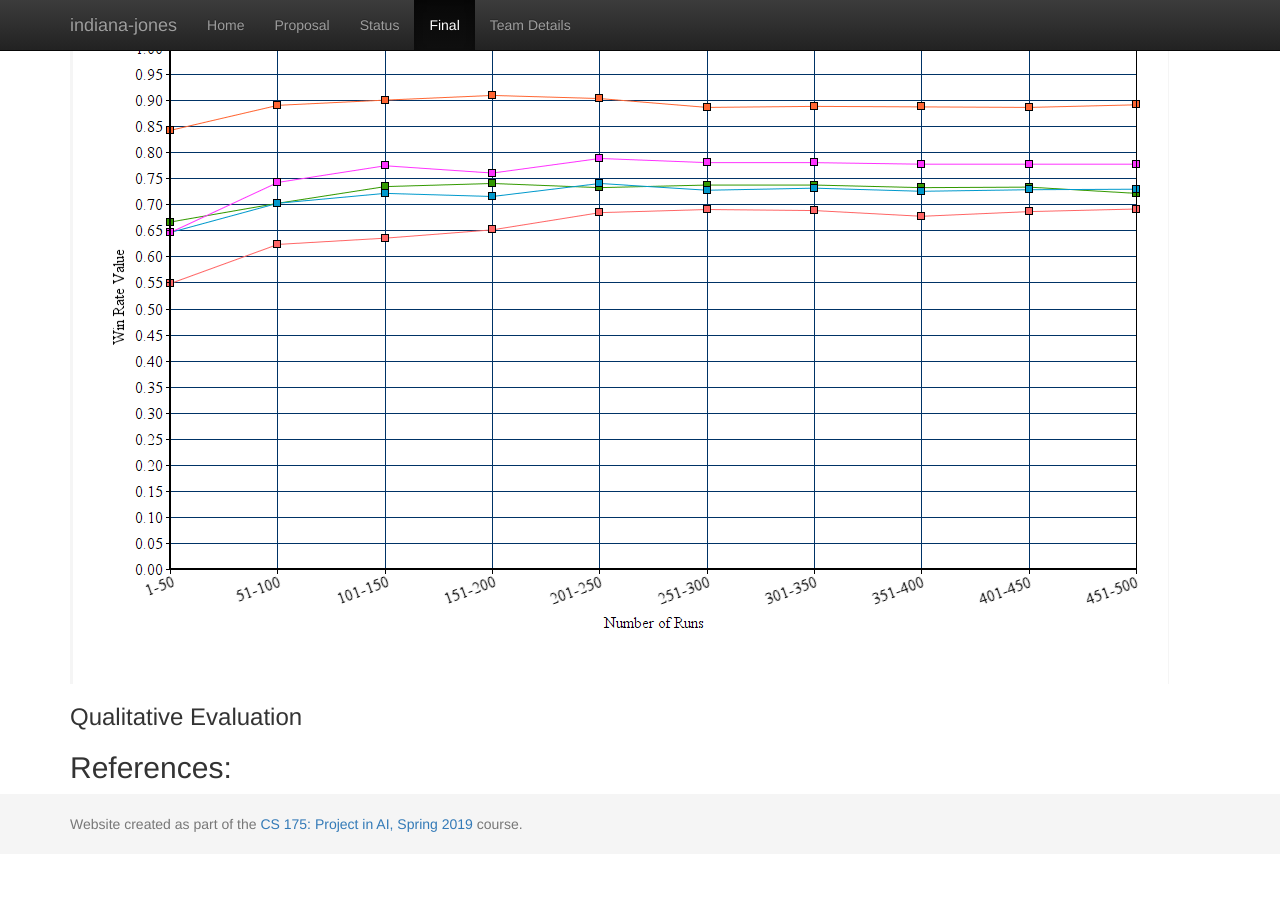
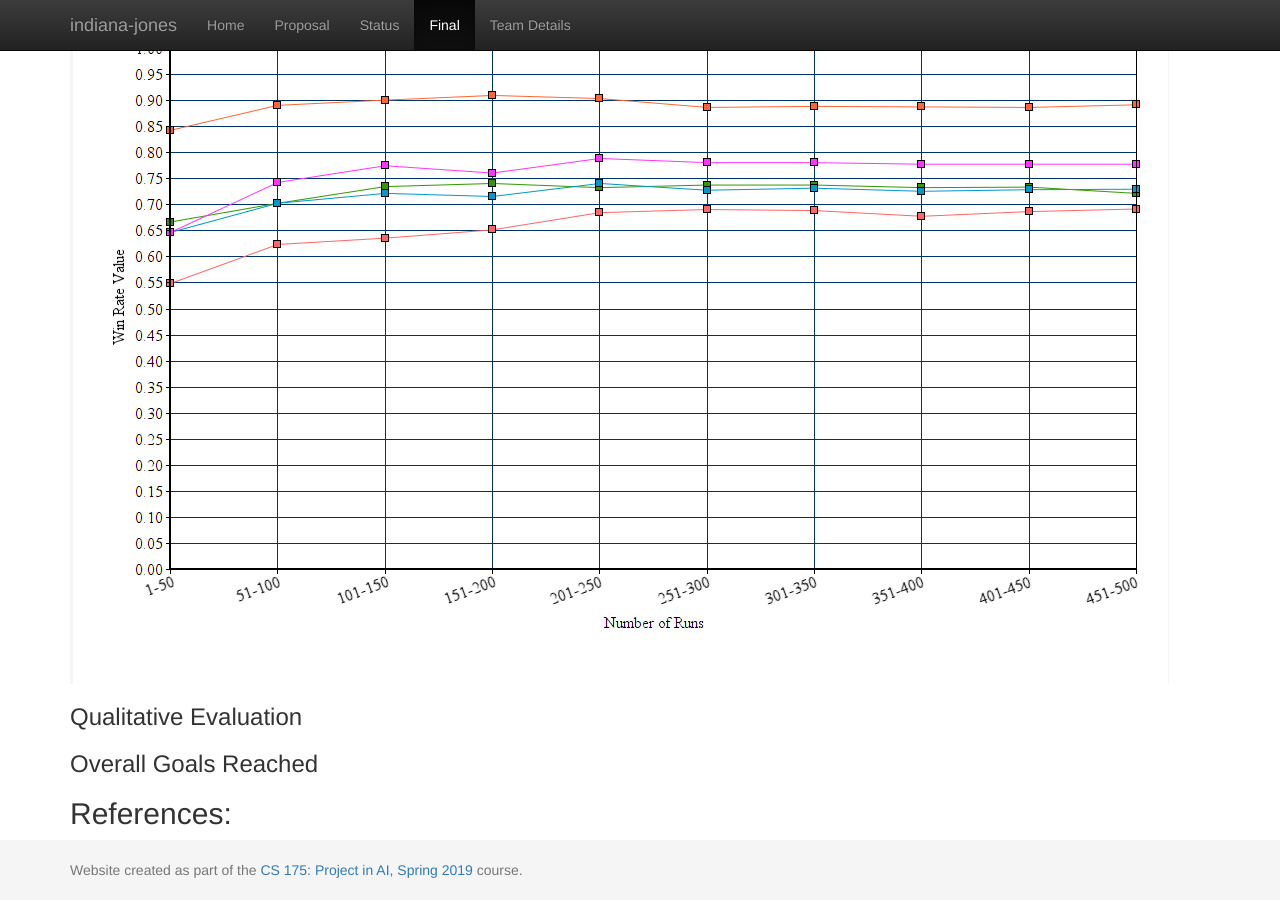
Before and after one commit to denn9s/indiana-jones, a Jekyll site: the page built from docs/final.md, in a window 1280 px wide and 900 px high, scrolled down 1356 px. Built offline with Jekyll 4.4.1, drawn with Linux system fonts in a browser that asks for light colours; before the commit the page ends 2210 px from its top, so only the background shows below that.

Commit message:
Update final.md

```diff
--- a/docs/final.md
+++ b/docs/final.md
@@ -32,4 +32,6 @@ Because of the difficulty of traversing through multiple arrows being fired, we
 
 ### Qualitative Evaluation
 
+### Overall Goals Reached
+
 ## References:
```
